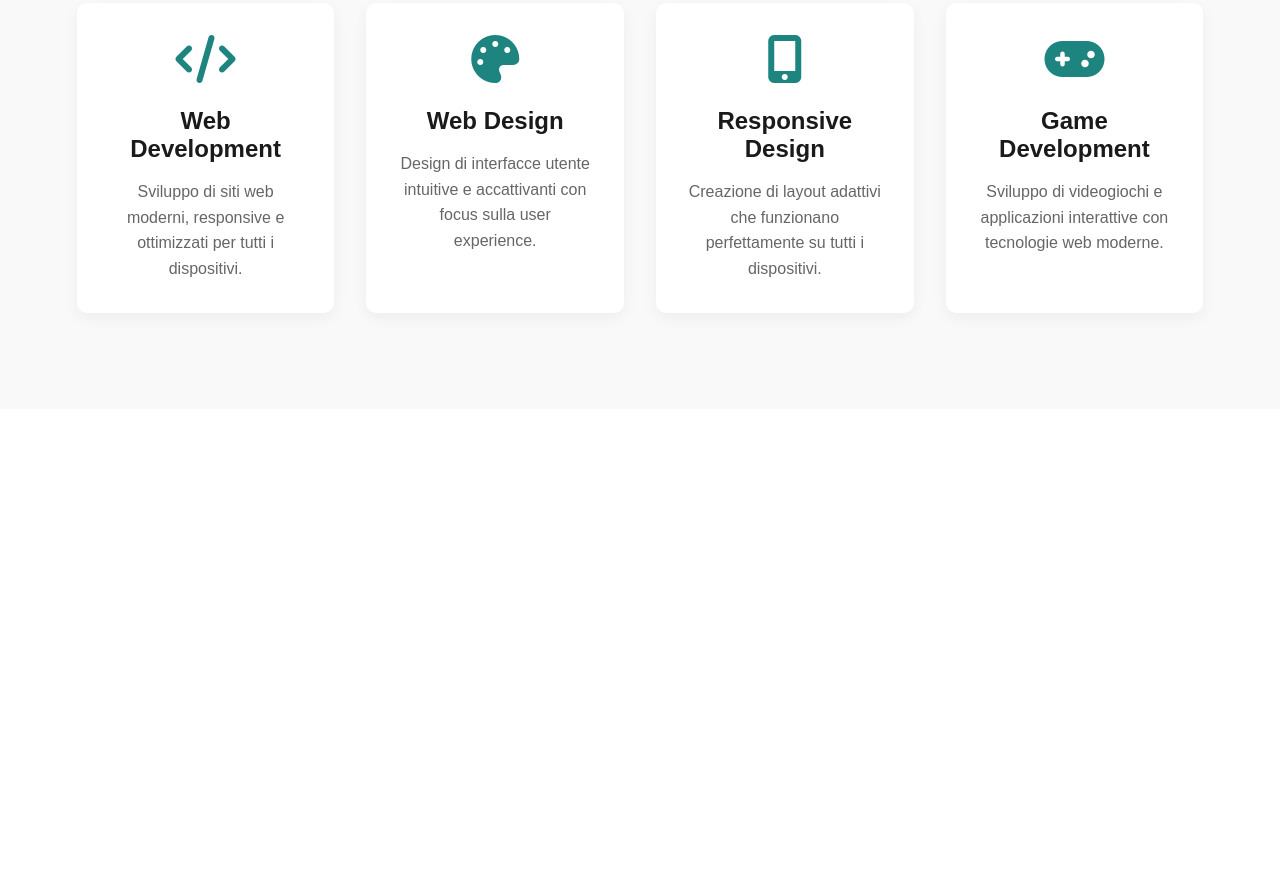
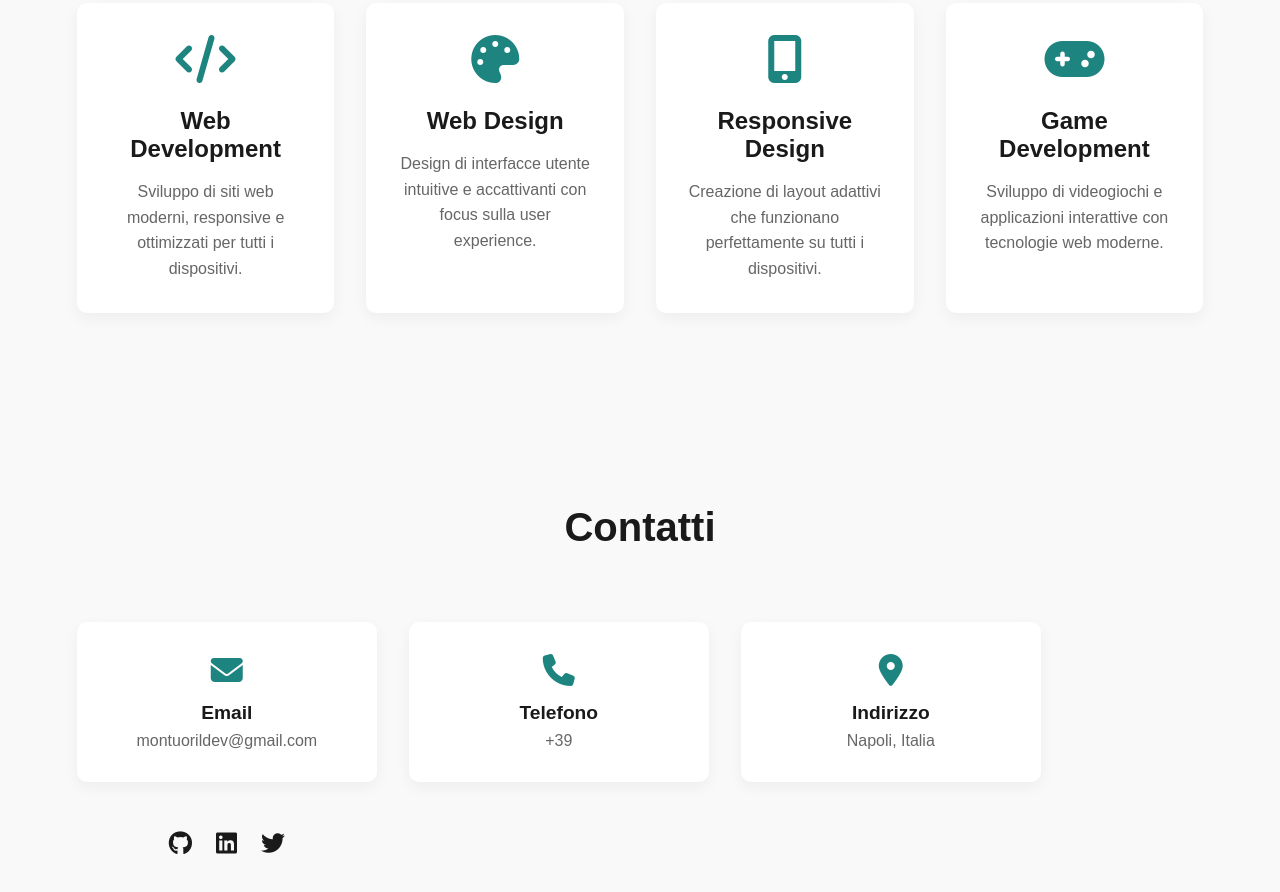
Before and after one commit to profondostantio03/PortfolioTest1, a plain HTML site: page index.html in a window 1280 px wide. Shown: the part 1587-2479 px from the top of the page. Before the commit the page ends 1996 px from the top, so only its background shows below. Drawn offline with Linux system fonts and the light colour scheme.

Commit message:
[FRONT-END] Contacts' Section created
Creata la sezione per i contatti.

```diff
--- a/index.html
+++ b/index.html
@@ -116,7 +116,31 @@
             </div>
         </div>
     </section>
-    <section>
-
+    <section id="contact" class="contact">
+        <h2 class="section-title text-center">Contatti</h2>
+        <div class="contact-container">
+            <div class="contact-info">
+                <div class="info-item">
+                    <i class="fas fa-envelope"></i>
+                    <h3>Email</h3>
+                    <p>montuorildev@gmail.com</p>
+                </div>
+                <div class="info-item">
+                    <i class="fas fa-phone"></i>
+                    <h3>Telefono</h3>
+                    <p>+39 </p>
+                </div>
+                <div class="info-item">
+                    <i class="fas fa-map-marker-alt"></i>
+                    <h3>Indirizzo</h3>
+                    <p>Napoli, Italia</p>
+                </div>
+                <div class="social-links">
+                    <a href="#" class="social-link"><i class="fab fa-github"></i></a>
+                    <a href="#" class="social-link"><i class="fab fa-linkedin"></i></a>
+                    <a href="#" class="social-link"><i class="fab fa-twitter"></i></a>
+                </div>
+            </div>
+        </div>
     </section>
 </body>
--- a/styles.css
+++ b/styles.css
@@ -252,3 +252,72 @@
     color: var(--gray-color);
     line-height: 1.6;
 }
+
+.contact {
+    padding: var(--container-padding);
+    background: var(--bg-light);
+}
+
+.contact-container {
+    display: grid;
+    grid-template-columns: repeat(2, 1fr);
+    gap: 4rem;
+    max-width: var(--max-width);
+    margin: 0 auto;
+    padding-top: 3rem;
+}
+
+.contact-info {
+    display: grid;
+    grid-template-columns: repeat(3, 1fr);
+    gap: 2rem;
+}
+
+.info-item {
+    background: var(--light-color);
+    padding: 2rem;
+    border-radius: 10px;
+    text-align: center;
+    transition: var(--transition);
+    box-shadow: 0 5px 15px rgba(0, 0, 0, 0.05);
+    min-width: 300px;
+}
+
+.info-item:hover {
+    transform: translateY(-10px);
+    box-shadow: var(--shadow);
+}
+
+.info-item i {
+    font-size: 2rem;
+    color: var(--primary-color);
+    margin-bottom: 1rem;
+}
+
+.info-item h3 {
+    font-size: 1.2rem;
+    color: var(--dark-color);
+    margin-bottom: 0.5rem;
+}
+
+.info-item p {
+    color: var(--gray-color);
+}
+
+.social-links {
+    display: flex;
+    justify-content: center;
+    gap: 1.5rem;
+    margin-top: 1rem;
+}
+
+.social-link {
+    color: var(--dark-color);
+    font-size: 1.5rem;
+    transition: var(--transition);
+}
+
+.social-link:hover {
+    color: var(--primary-color);
+    transform: translateY(-5px);
+}
```
